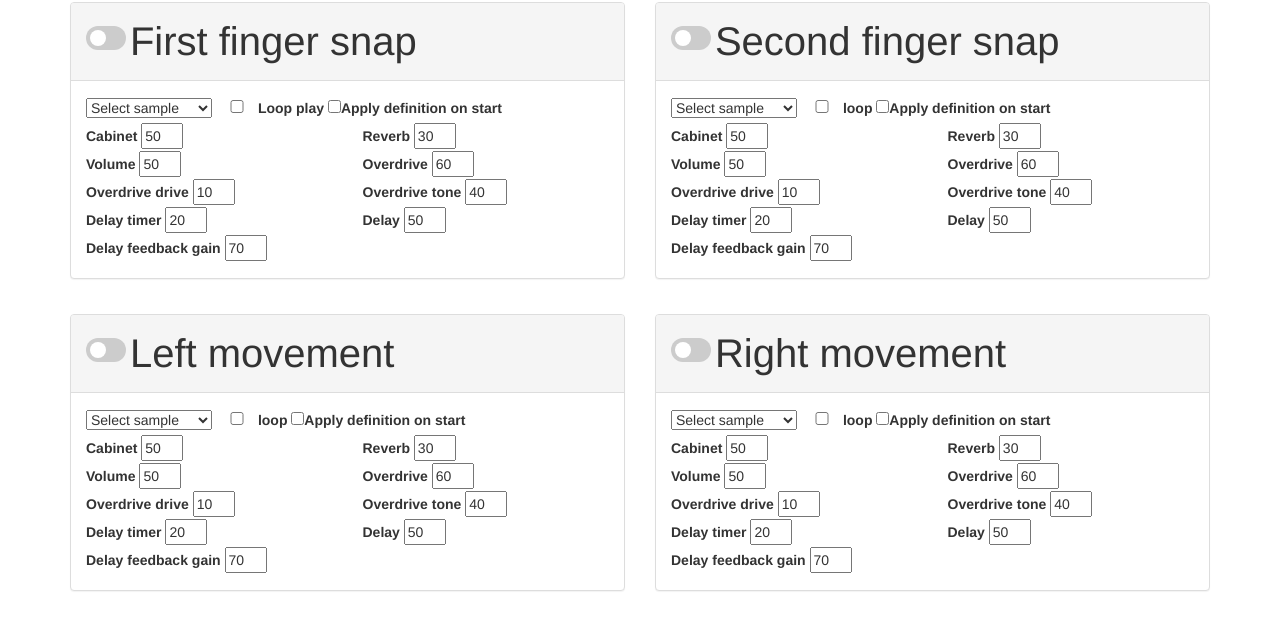
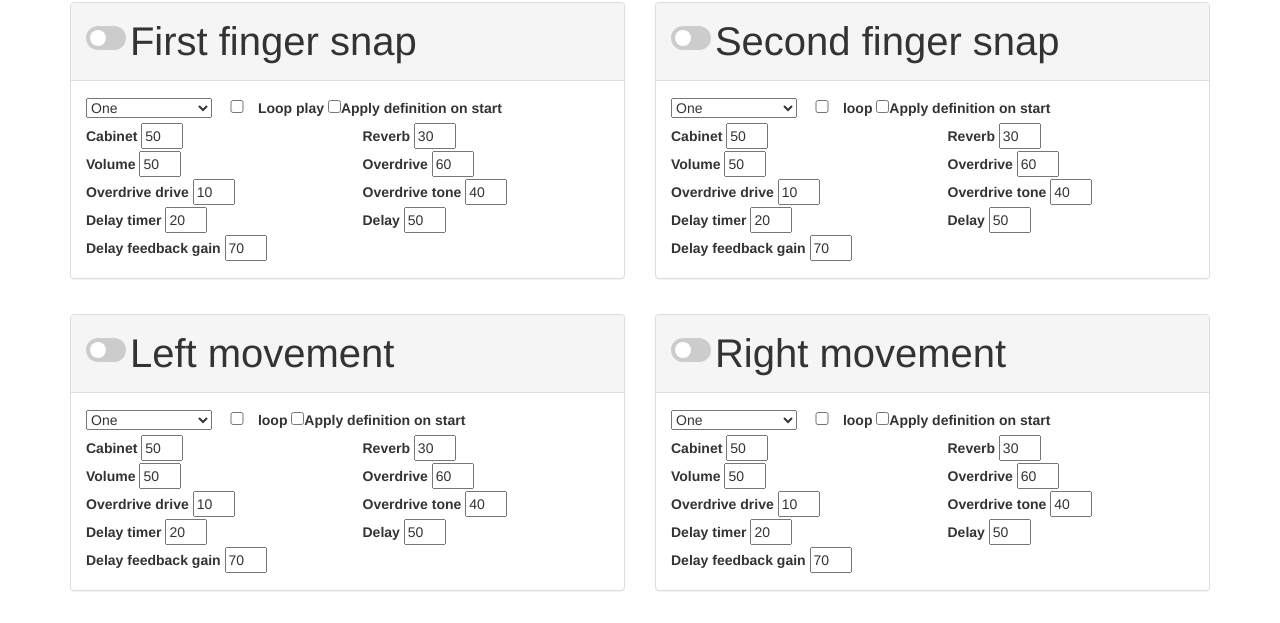
Before and after one commit to sunsethack/sunset-hack-hardware-city, a website: page index.html in a window 1280 px wide. Shown: the part 108-731 px from the top of the page. Drawn offline with nearby package versions, Linux system fonts and the light colour scheme.

Commit message:
remover option

```diff
--- a/index.html
+++ b/index.html
@@ -114,10 +114,8 @@
           </div>
           <div class="panel-body">
             <select name="samplesrc" id="sampleSelect" class="custom-select effect">
-        <option selected>Select sample</option>
-        <option value="public/sample1.mp3">One</option>
+        <option selected value="public/sample1.mp3">One</option>
         <option value="public/sample2.mp3">Two</option>
-        <option value="public/sample3.mp3">Three</option>
       </select>
             <label class="form-check-label">
         <input name="loop" class="form-check-input loopcb effect" type="checkbox" value="">Loop play
@@ -201,10 +199,8 @@
           </div>
           <div class="panel-body">
             <select name="samplesrc" id="sampleSelect" class="custom-select effect">
-            <option selected>Select sample</option>
-            <option value="public/sample1.mp3">One</option>
+            <option selected value="public/sample1.mp3">One</option>
             <option value="public/sample2.mp3">Two</option>
-            <option value="public/sample3.mp3">Three</option>
           </select>
             <label class="form-check-label">
             <input name="loop" class="form-check-input loopcb effect" type="checkbox" value="">loop
@@ -286,10 +282,8 @@
           </div>
           <div class="panel-body">
             <select name="samplesrc" id="sampleSelect" class="custom-select effect">
-                <option selected>Select sample</option>
-                <option value="public/sample1.mp3">One</option>
+                <option selected value="public/sample1.mp3">One</option>
                 <option value="public/sample2.mp3">Two</option>
-                <option value="public/sample3.mp3">Three</option>
               </select>
             <label class="form-check-label">
                 <input name="loop" class="form-check-input loopcb effect" type="checkbox" value="">loop
@@ -374,10 +368,8 @@
           </div>
           <div class="panel-body">
             <select name="samplesrc" id="sampleSelect" class="custom-select effect">
-        <option selected>Select sample</option>
-        <option value="public/sample1.mp3">One</option>
+        <option selected value="public/sample1.mp3">One</option>
         <option value="public/sample2.mp3">Two</option>
-        <option value="public/sample3.mp3">Three</option>
       </select>
             <label class="form-check-label">
         <input name="loop" class="form-check-input loopcb effect" type="checkbox" value="">loop
```
